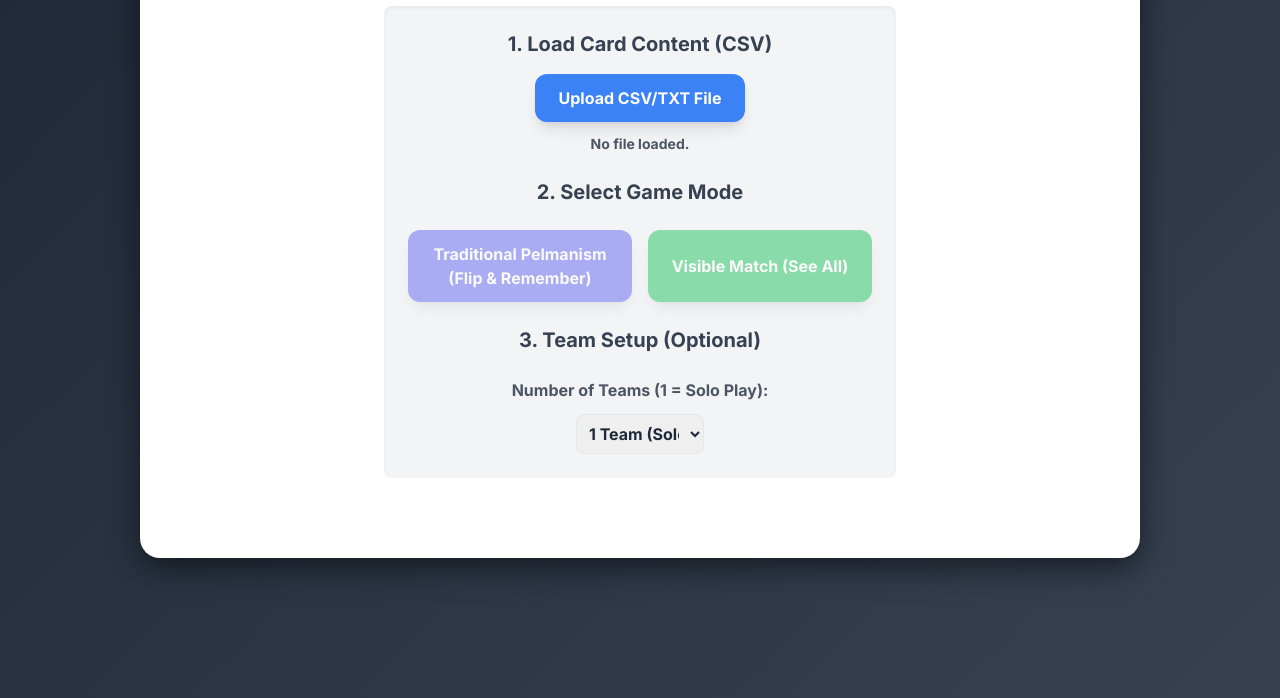
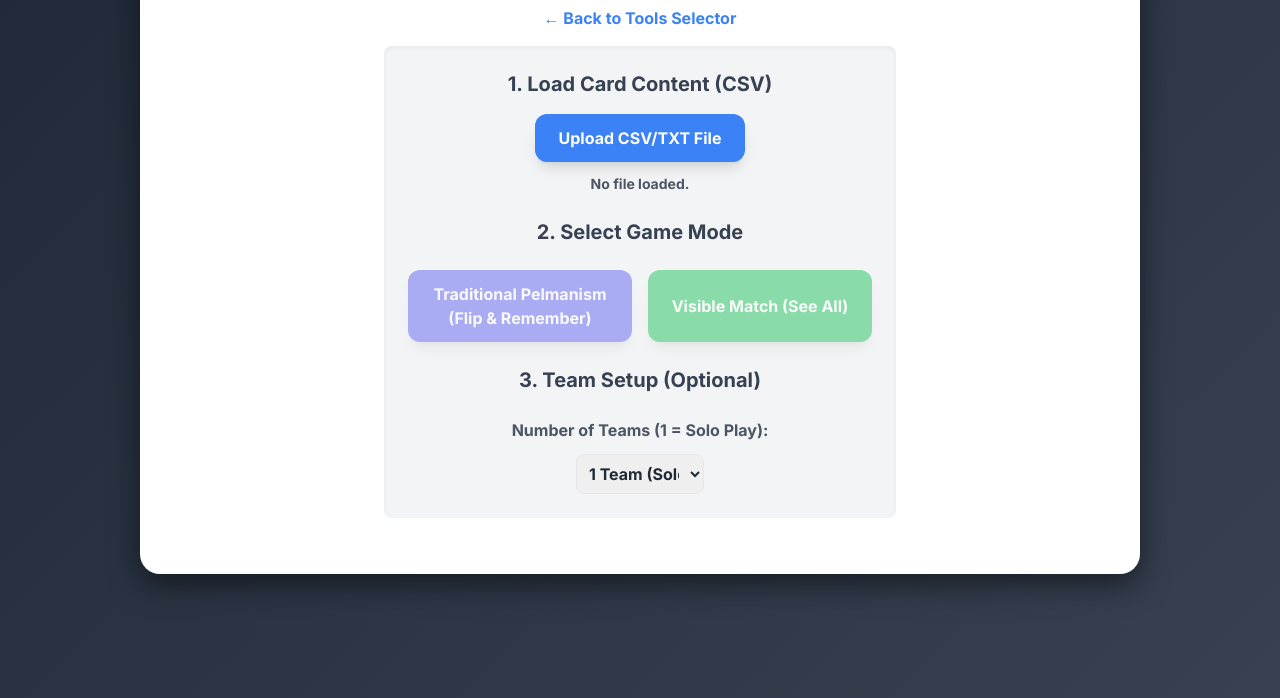
Before and after one commit to Podge27/TEFL-Tools, a plain HTML site: page Pelmanism.html in a window 1280 px wide. Shown: the part 102-800 px from the top of the page. Drawn offline with nearby package versions, Linux system fonts and the light colour scheme.

Commit message:
Update Pelmanism.html
add back to main button

```diff
--- a/Pelmanism.html
+++ b/Pelmanism.html
@@ -166,6 +166,9 @@
     <div id="game-container">
 
         <h1 class="text-4xl font-extrabold text-gray-800 mb-6 text-center">Memory Match Fun!</h1>
+
+        <!-- Back to Tools Button -->
+        <a href="index.html" class="mb-4 text-blue-500 hover:text-blue-700 font-medium">← Back to Tools Selector</a>
 
         <!-- Mode & File Selection Screen -->
         <div id="start-screen" class="space-y-6 w-full max-w-lg mb-8 p-6 bg-gray-100 rounded-lg shadow-inner">
```
